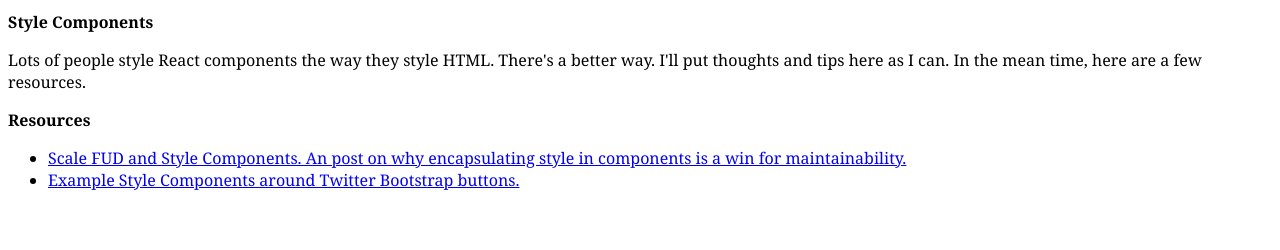
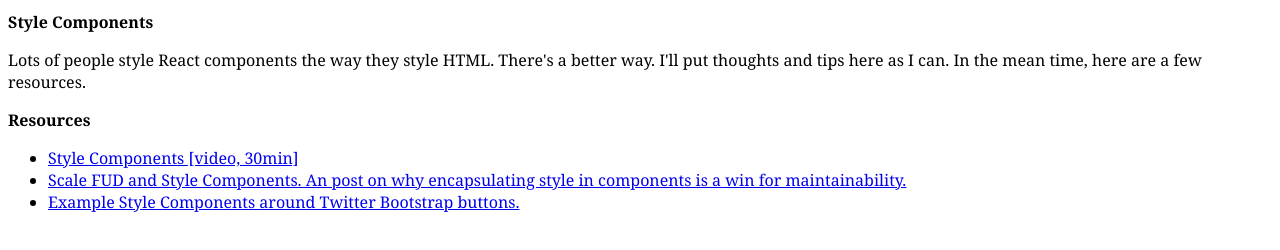
Before and after one commit to chantastic/style-components.com, a plain HTML site: page index.html in a window 1280 px wide. Drawn offline with Linux system fonts and the light colour scheme.

Commit message:
add 'styled components' video link

```diff
--- a/index.html
+++ b/index.html
@@ -12,8 +12,9 @@
   <section>
     <h2>Resources</h2>
     <ul>
-      <li><a href="https://medium.com/learnreact/scale-fud-and-style-components-c0ce87ec9772#.vch3cra2z">Scale FUD and Style Components. An post on why encapsulating style in components is a win for maintainability.</a></li>
-      <li><a href="http://jsbin.com/zifitu/edit?js,output">Example Style Components around Twitter Bootstrap buttons.</a></li>
+      <li><a target="_blank" href="https://www.youtube.com/watch?v=gNeavlJ7lNY">Style Components [video, 30min]</a></li>
+      <li><a target="_blank" href="https://medium.com/learnreact/scale-fud-and-style-components-c0ce87ec9772#.vch3cra2z">Scale FUD and Style Components. An post on why encapsulating style in components is a win for maintainability.</a></li>
+      <li><a target="_blank" href="http://jsbin.com/zifitu/edit?js,output">Example Style Components around Twitter Bootstrap buttons.</a></li>
     </ul>
   </section>
 </body>
```
